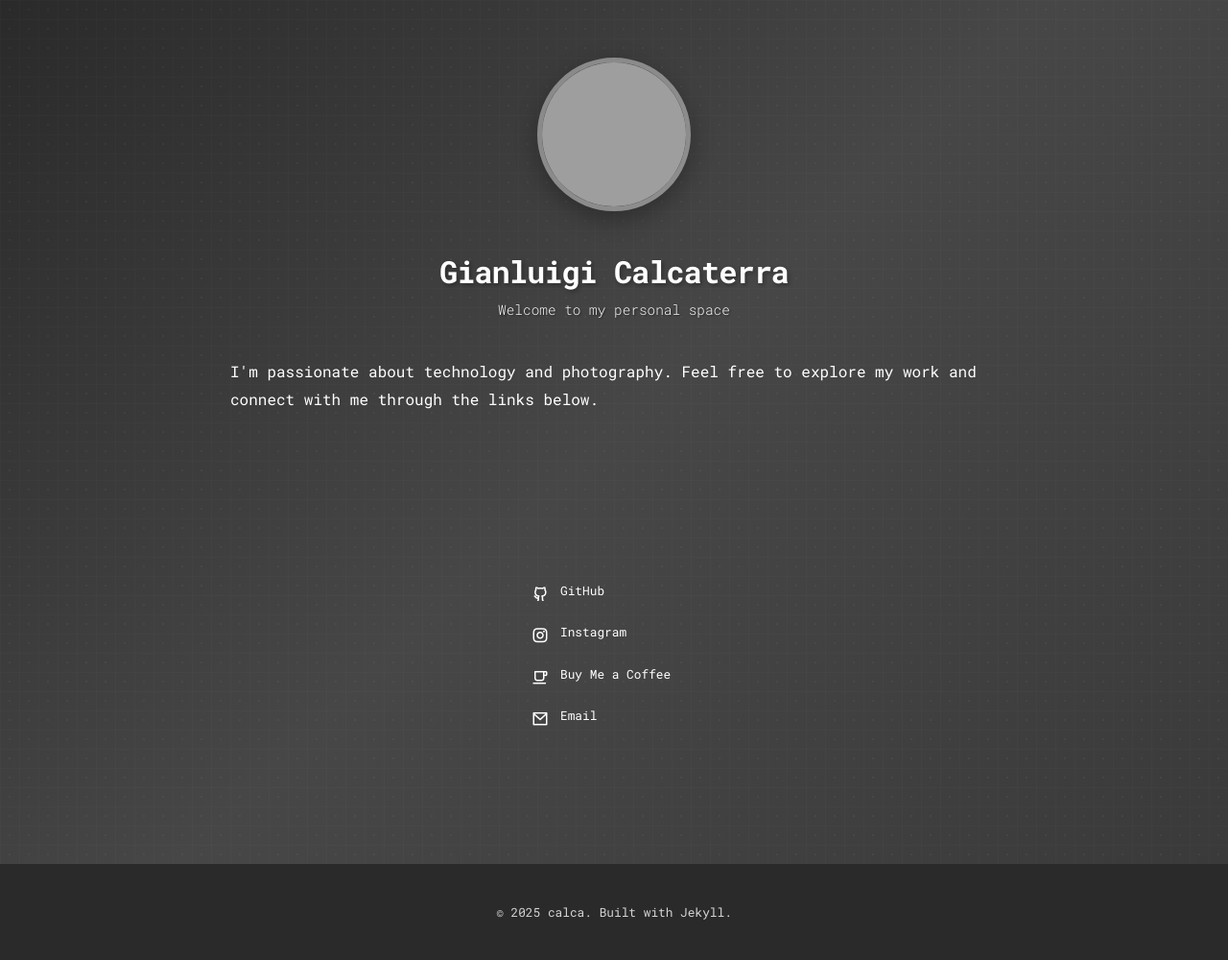
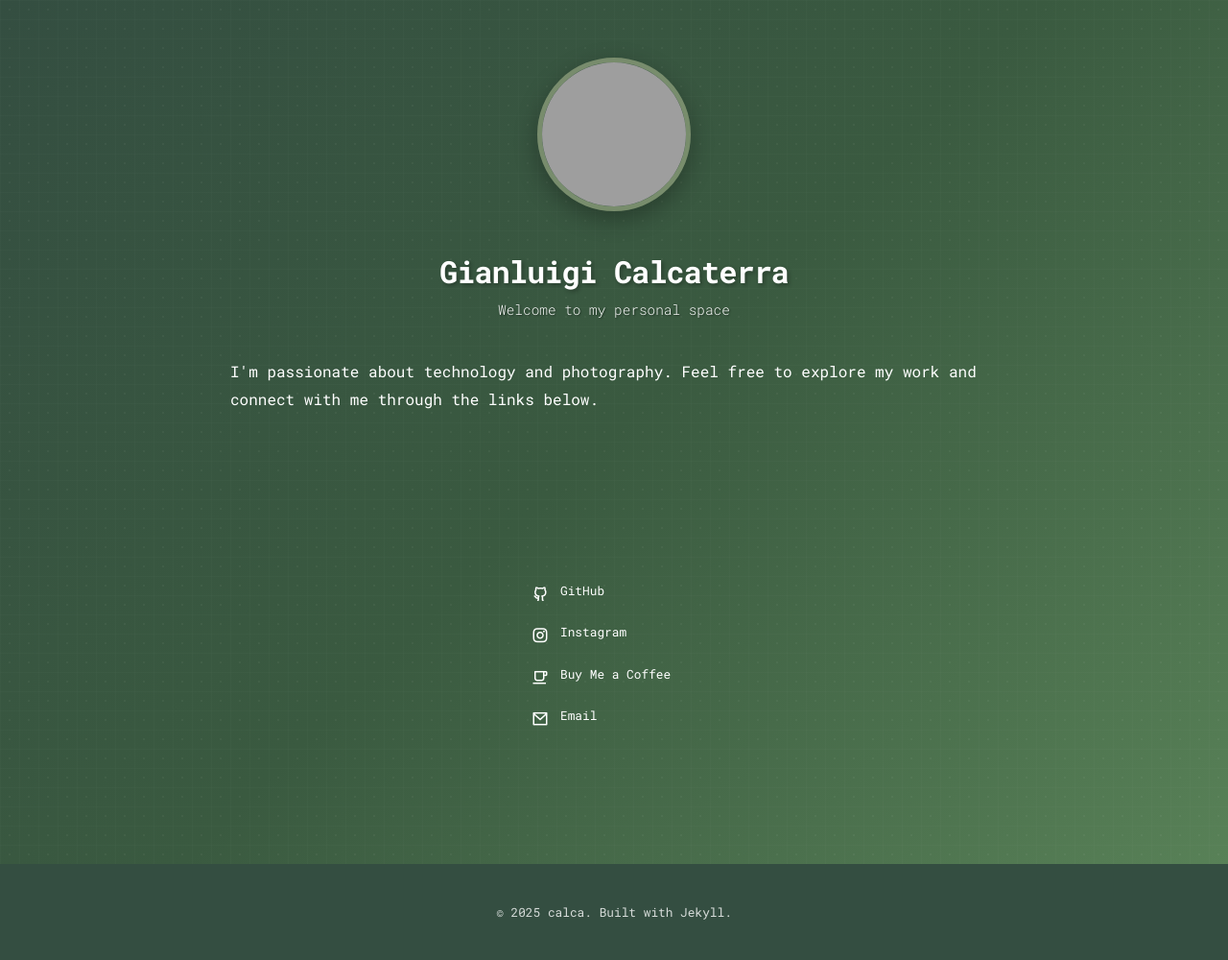
Before and after one commit to calca/calca.github.io, a Jekyll site: the page built from index.md, in a window 1280 px wide. Shown: the whole page at 96% size. Built offline with Jekyll 4.4.1, drawn with Linux system fonts in a browser that asks for light colours; nearby versions of some CDN libraries; grey boxes are pictures that could not be loaded.

Commit message:
Implement complete nature-inspired color palette with earth-tone greens
Co-authored-by: calca <78342+calca@users.noreply.github.com>

```diff
--- a/_sass/main.scss
+++ b/_sass/main.scss
@@ -1,13 +1,21 @@
 // Modern, clean one-page theme styles
 
-// Color scheme - Dark Grey Theme
-$primary-color: #2a2a2a;
-$secondary-color: #3a3a3a;
-$accent-color: #6c6c6c;
-$text-color: #e0e0e0;
-$light-bg: #1a1a1a;
-$white: #ffffff;
-$dark-bg: #121212;
+// Color scheme - Nature-inspired Earth Tones
+// New nature palette implementation
+$timberwolf: #dad7cd;        // Light warm beige/grey - for light backgrounds
+$sage: #a3b18a;              // Soft green - for accents and highlights
+$fern-green: #588157;        // Medium green - for primary elements
+$hunter-green: #3a5a40;      // Dark green - for secondary backgrounds
+$brunswick-green: #344e41;   // Darkest green - for primary backgrounds
+
+// Semantic color assignments using the new palette
+$primary-color: $brunswick-green;    // Darkest green for primary backgrounds
+$secondary-color: $hunter-green;     // Dark green for secondary elements
+$accent-color: $sage;                // Soft green for accents and links
+$text-color: $timberwolf;            // Light warm beige for text
+$light-bg: $hunter-green;            // Dark green for lighter sections
+$white: #ffffff;                     // Keep white for high contrast elements
+$dark-bg: $brunswick-green;          // Darkest green for main background
 
 // Typography
 $font-family: 'Roboto Mono', monospace;
@@ -54,7 +62,7 @@ body {
 .hero {
   background:
     url('../images/pattern.svg'),
-    linear-gradient(135deg, $primary-color 0%, lighten($secondary-color, 5%) 50%, $secondary-color 100%);
+    linear-gradient(135deg, $brunswick-green 0%, $hunter-green 50%, $fern-green 100%);
   background-size: 100px 100px, cover;
   color: $white;
   text-align: center;
@@ -83,7 +91,7 @@ body {
       width: 160px;
       height: 160px;
       border-radius: 50%;
-      border: 5px solid rgba(255, 255, 255, 0.4);
+      border: 5px solid rgba($sage, 0.6);
       box-shadow: 0 8px 25px rgba(0, 0, 0, 0.3);
       transition: all 0.4s ease;
       backdrop-filter: blur(5px);
@@ -91,7 +99,7 @@ body {
       &:hover {
         transform: scale(1.08);
         box-shadow: 0 12px 35px rgba(0, 0, 0, 0.4);
-        border-color: rgba(255, 255, 255, 0.6);
+        border-color: rgba($sage, 0.8);
       }
     }
   }
@@ -173,7 +181,7 @@ body {
         transform: translateX(-50%);
         width: 60px;
         height: 3px;
-        background: $accent-color;
+        background: $sage;
         border-radius: 2px;
       }
     }
@@ -222,17 +230,17 @@ body {
   text-align: center;
   box-shadow: 0 5px 20px rgba(0, 0, 0, 0.3);
   transition: all 0.3s ease;
-  border: 1px solid rgba(108, 108, 108, 0.3);
+  border: 1px solid rgba($sage, 0.3);
 
   &:hover {
     transform: translateY(-5px);
     box-shadow: 0 10px 30px rgba(0, 0, 0, 0.4);
-    border-color: $accent-color;
+    border-color: $sage;
   }
 
   i {
     font-size: 2rem;
-    color: $accent-color;
+    color: $sage;
     margin-bottom: 20px;
     display: block;
   }
```
